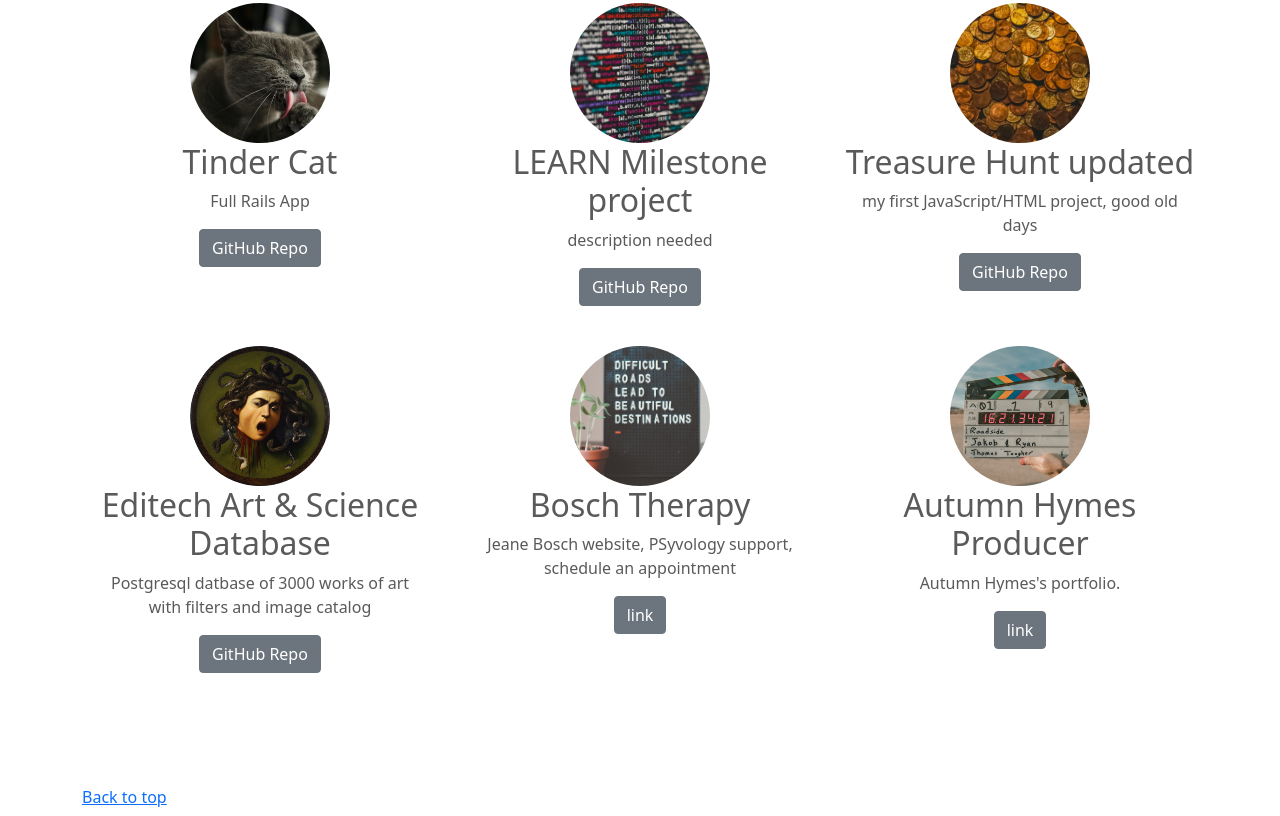
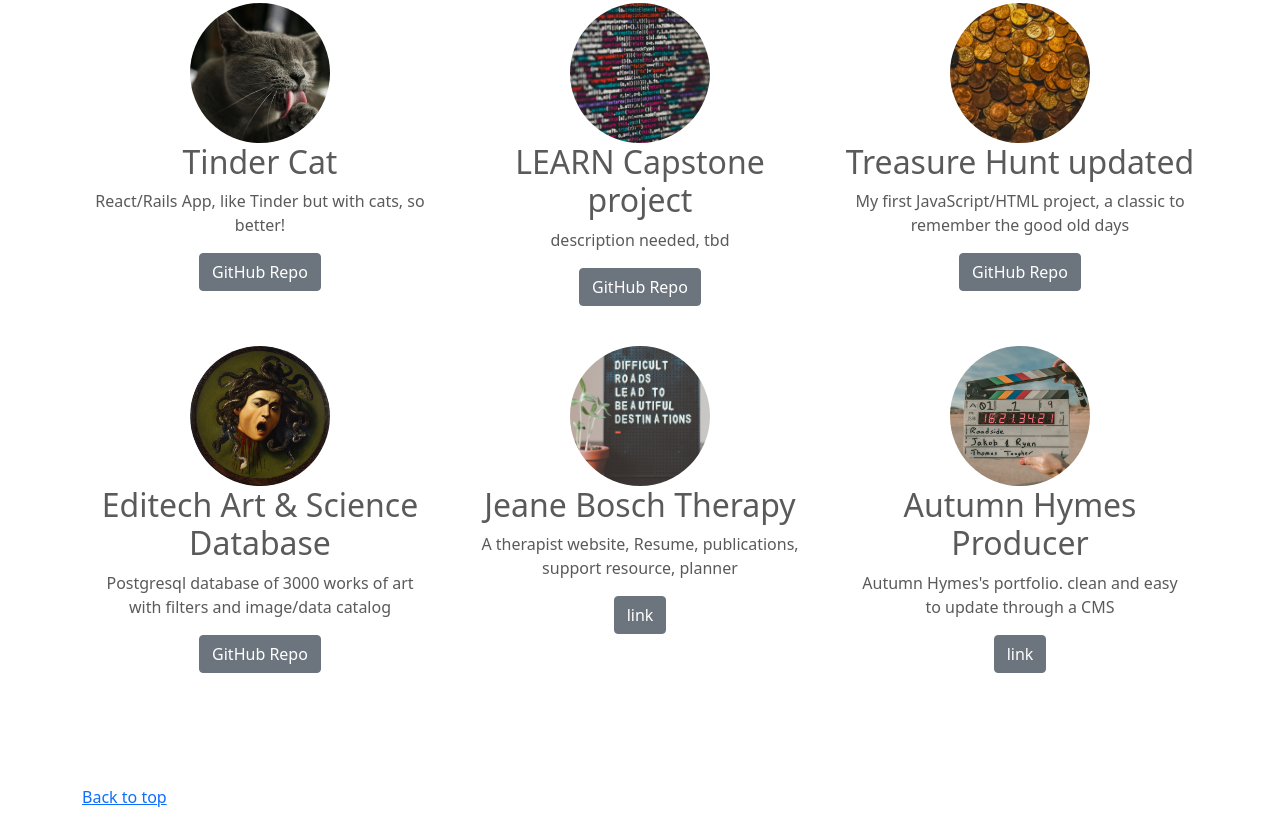
Before and after one commit to filippo20u/portfolio-0.1-bootstrap5, a plain HTML site: page carousel-rtl/index.html in a window 1280 px wide. Shown: the part 3271-4087 px from the top of the page. Drawn offline with Linux system fonts and the light colour scheme.

Commit message:
descriptions upddated

```diff
--- a/carousel-rtl/index.html
+++ b/carousel-rtl/index.html
@@ -172,7 +172,7 @@
             <br>
 
             <li class="lead">Node.js</li>
-            <li class="lead">CMS</li>
+            <li class="lead">CMS (Contentful/Strapi)</li>
             <li class="lead">Gatsby</li>
             <li class="lead">CSS/Sass</li>
 
@@ -225,7 +225,7 @@
         <img class="bd-placeholder-img rounded-circle" width="140" height="140" img src="../assets/pics/projects/cattinder.jpg" role="img" aria-label="Placeholder: 140x140" preserveAspectRatio="xMidYMid slice" focusable="false"><title>Placeholder</title><rect width="100%" height="100%" fill="#777"/></img>
 
         <h2>Tinder Cat</h2>
-        <p>Full Rails App</p>
+        <p>React/Rails App, like Tinder but with cats, so better!</p>
         <p><a class="btn btn-secondary" href="#" role="button">GitHub Repo</a></p>
       </div><!-- /.col-lg-4 -->
 
@@ -237,8 +237,8 @@
 
         <img class="bd-placeholder-img rounded-circle" width="140" height="140" img src="../assets/pics/projects/capstone.jpg" role="img" aria-label="Placeholder: 140x140" preserveAspectRatio="xMidYMid slice" focusable="false"><title>Placeholder</title><rect width="100%" height="100%" fill="#777"/></img>
 
-        <h2>LEARN Milestone project</h2>
-        <p> description needed</p>
+        <h2>LEARN Capstone project</h2>
+        <p> description needed, tbd</p>
         <p><a class="btn btn-secondary" href="#" role="button">GitHub Repo</a></p>
         </div><!-- /.col-lg-4 -->
 
@@ -250,7 +250,7 @@
         <img class="bd-placeholder-img rounded-circle" width="140" height="140" img src="../assets/pics/projects/treasurehunt.jpg" role="img" aria-label="Placeholder: 140x140" preserveAspectRatio="xMidYMid slice" focusable="false"><title>Placeholder</title><rect width="100%" height="100%" fill="#777"/></img>
 
         <h2>Treasure Hunt updated</h2>
-        <p>my first JavaScript/HTML project, good old days</p>
+        <p>My first JavaScript/HTML project, a classic to remember the good old days</p>
         <p><a class="btn btn-secondary" href="#" role="button">GitHub Repo</a></p>
 
 
@@ -264,7 +264,7 @@
 
 
         <h2>Editech Art & Science Database </h2>
-        <p>Postgresql datbase of 3000 works of art with filters and image catalog</p>
+        <p>Postgresql database of 3000 works of art with filters and image/data catalog</p>
         <p><a class="btn btn-secondary" href="#" role="button">GitHub Repo</a></p>
 
       </div><!-- /.col-lg-4 -->
@@ -276,8 +276,8 @@
 
         <img class="bd-placeholder-img rounded-circle" width="140" height="140" img src="../assets/pics/projects/jeaneweb.jpg" role="img" aria-label="Placeholder: 140x140" preserveAspectRatio="xMidYMid slice" focusable="false"><title>Placeholder</title><rect width="100%" height="100%" fill="#777"/></img>
 
-        <h2>Bosch Therapy</h2>
-        <p>Jeane Bosch website, PSyvology support, schedule an appointment</p>
+        <h2>Jeane Bosch Therapy</h2>
+        <p>A therapist website, Resume, publications, support resource, planner</p>
         <p><a class="btn btn-secondary" href="#" role="button">link</a></p>
       </div><!-- /.col-lg-4 -->
 
@@ -290,7 +290,7 @@
         <img class="bd-placeholder-img rounded-circle" width="140" height="140" img src="../assets/pics/projects/autumn.jpg" role="img" aria-label="Placeholder: 140x140" preserveAspectRatio="xMidYMid slice" focusable="false"><title>Placeholder</title><rect width="100%" height="100%" fill="#777"/></img>
 
         <h2>Autumn Hymes Producer</h2>
-        <p>Autumn Hymes's portfolio.</p>
+        <p>Autumn Hymes's portfolio. clean and easy to update through a CMS</p>
         <p><a class="btn btn-secondary" href="#" role="button">link</a></p>
       </div><!-- /.col-lg-4 -->
     </div><!-- /.row -->
```
